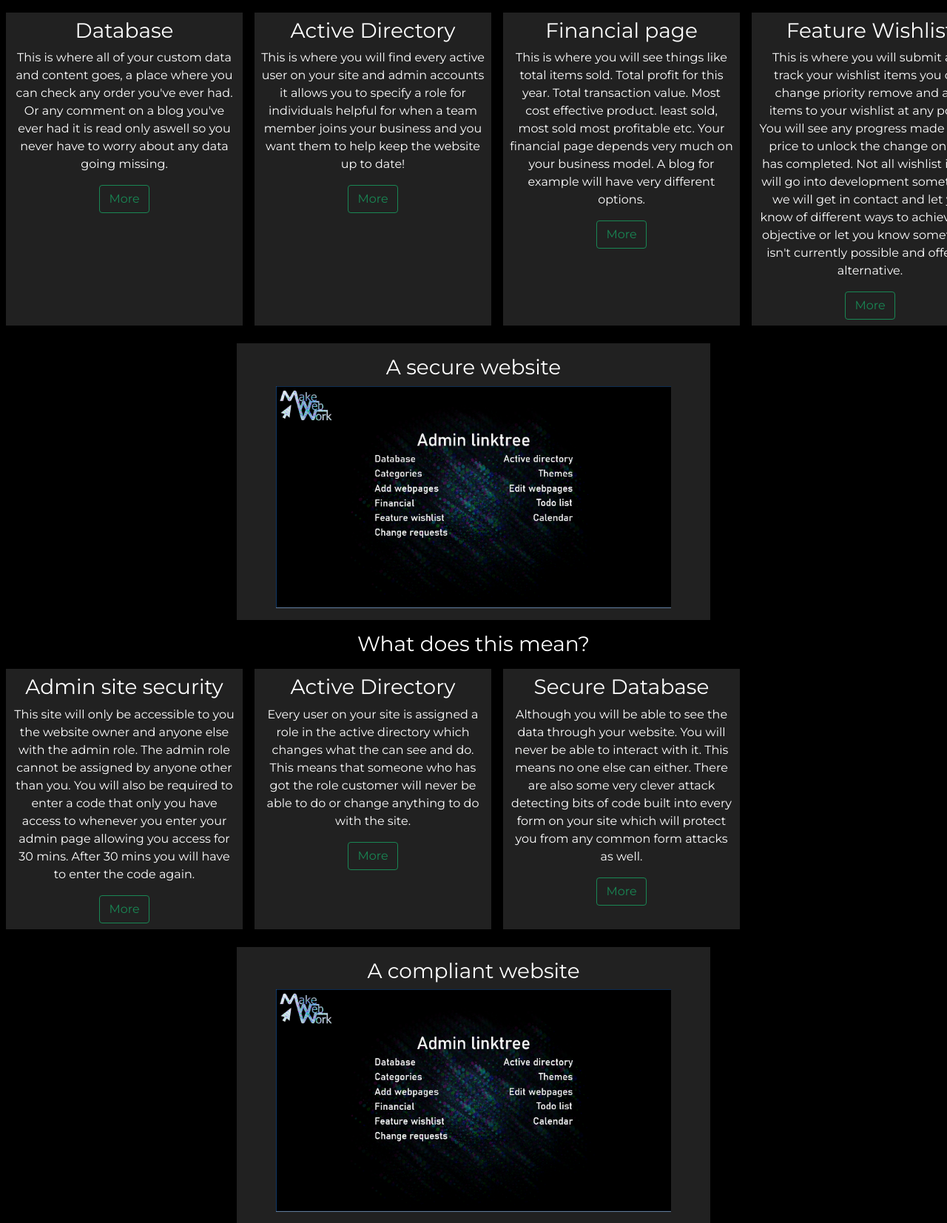
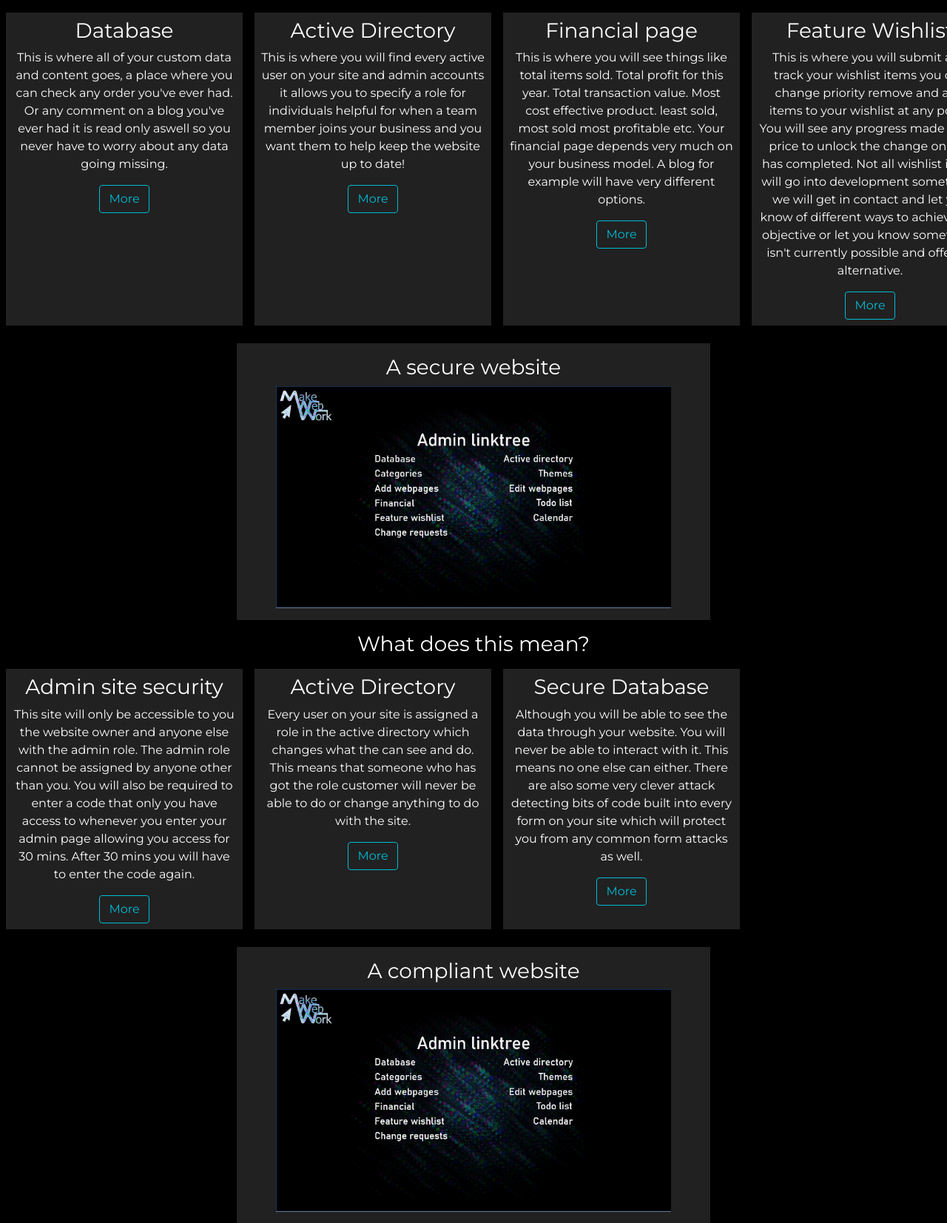
Before and after one commit to TheBrightSparkDev/MakeWebWork, a Django app: page / in a window 1280 px wide. Shown: the part 3337-4990 px from the top of the page at 74% size. Run offline with Django 4.2, Linux system fonts and the light colour scheme; data comes from the database, SQL or seed files in the repository.

Commit message:
feat - adjusted the colour of the buttons so they match the website theme

```diff
--- a/default_site/templates/default_site/homepage.html
+++ b/default_site/templates/default_site/homepage.html
@@ -79,7 +79,7 @@ animationProps="100,screenHeight/2,0,-screenHeight/1.5,down">
             {{Function.basic}}
         </p>
         <!-- bootstrap collapsible component -->
-        <button class="btn btn-outline-success mb-2" type="button" data-bs-toggle="collapse" data-bs-target="#{{Function.id_for_html}}" aria-expanded="false" aria-controls="{{Function.id_for_html}}">
+        <button class="btn btn-toggle mb-2" type="button" data-bs-toggle="collapse" data-bs-target="#{{Function.id_for_html}}" aria-expanded="false" aria-controls="{{Function.id_for_html}}">
             More
         </button>
         <div class="collapse" id="{{Function.id_for_html}}">
@@ -108,7 +108,7 @@ animationProps="100,screenHeight/2,0,-screenHeight/1.5,down">
             {{Function.basic}}
         </p>
         <!-- bootstrap collapsible component -->
-        <button class="btn btn-outline-success mb-2" type="button" data-bs-toggle="collapse" data-bs-target="#{{Function.id_for_html}}" aria-expanded="false" aria-controls="{{Function.id_for_html}}">
+        <button class="btn btn-toggle mb-2" type="button" data-bs-toggle="collapse" data-bs-target="#{{Function.id_for_html}}" aria-expanded="false" aria-controls="{{Function.id_for_html}}">
             More
         </button>
         <div class="collapse" id="{{Function.id_for_html}}">
@@ -137,7 +137,7 @@ animationProps="100,screenHeight/2,0,-screenHeight/1.5,down">
             {{Function.basic}}
         </p>
         <!-- bootstrap collapsible component -->
-        <button class="btn btn-outline-success mb-2" type="button" data-bs-toggle="collapse" data-bs-target="#{{Function.id_for_html}}" aria-expanded="false" aria-controls="{{Function.id_for_html}}">
+        <button class="btn btn-toggle mb-2" type="button" data-bs-toggle="collapse" data-bs-target="#{{Function.id_for_html}}" aria-expanded="false" aria-controls="{{Function.id_for_html}}">
             More
         </button>
         <div class="collapse" id="{{Function.id_for_html}}">
@@ -166,7 +166,7 @@ animationProps="100,screenHeight/2,0,-screenHeight/1.5,down">
             {{Function.basic}}
         </p>
         <!-- bootstrap collapsible component -->
-        <button class="btn btn-outline-success mb-2" type="button" data-bs-toggle="collapse" data-bs-target="#{{Function.id_for_html}}" aria-expanded="false" aria-controls="{{Function.id_for_html}}">
+        <button class="btn btn-toggle mb-2" type="button" data-bs-toggle="collapse" data-bs-target="#{{Function.id_for_html}}" aria-expanded="false" aria-controls="{{Function.id_for_html}}">
             More
         </button>
         <div class="collapse" id="{{Function.id_for_html}}">
--- a/static/css/styles.css
+++ b/static/css/styles.css
@@ -10,6 +10,13 @@ body {
 /* End navbar styles */
 
 /* General styles */
+.btn-toggle{
+    border-color:rgba(0, 188, 212, 1);
+    color:rgba(0, 188, 212, 1) ;
+}
+.btn-toggle:hover{
+    background-color:rgba(233, 30, 99, 1);
+}
 ::-webkit-scrollbar-track-piece{
     background: rgba(233, 30, 99, 0.3);
 }
```
